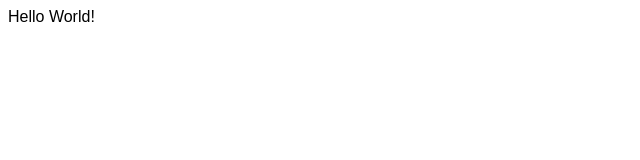
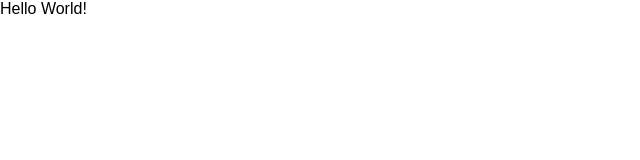
Before and after one commit to staszek998/ad-art, a React (Create React App) app: page / in a window 1280 px wide. Shown: the top 160 px of the page, without its empty margins (0-640 px from the left). Built offline with nearby package versions, Linux system fonts and the light colour scheme.

Commit message:
Apply the very basic CSS reset

```diff
--- a/src/App.scss
+++ b/src/App.scss
@@ -1,4 +1 @@
-html,
-body {
-  font-family: sans-serif;
-}
+@import "./scss/base/reset";
--- /dev/null
+++ b/src/scss/base/_reset.scss
@@ -0,0 +1,36 @@
+html {
+  box-sizing: border-box;
+  font-size: 16px;
+  font-family: sans-serif;
+}
+
+*,
+*:before,
+*:after {
+  box-sizing: inherit;
+}
+
+body,
+h1,
+h2,
+h3,
+h4,
+h5,
+h6,
+p,
+ol,
+ul {
+  margin: 0;
+  padding: 0;
+  font-weight: normal;
+}
+
+ol,
+ul {
+  list-style: none;
+}
+
+img {
+  max-width: 100%;
+  height: auto;
+}
```
